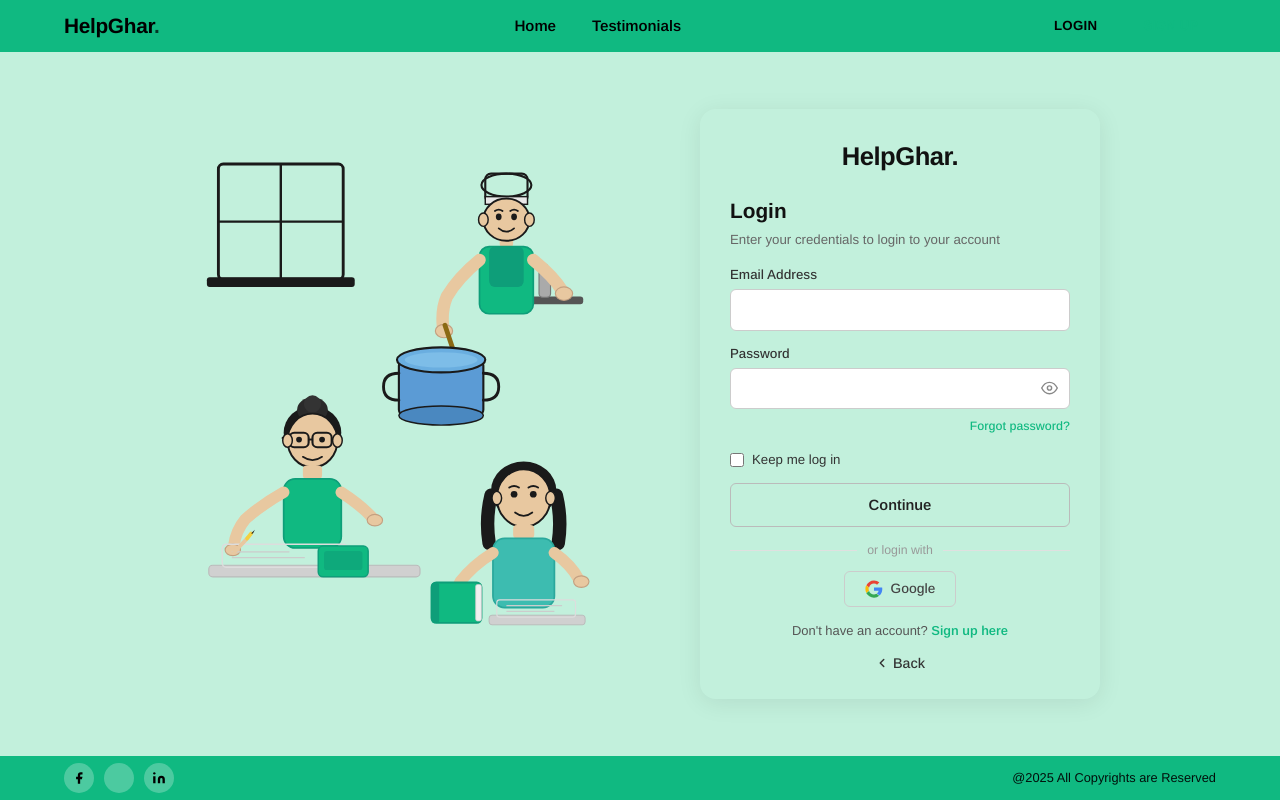
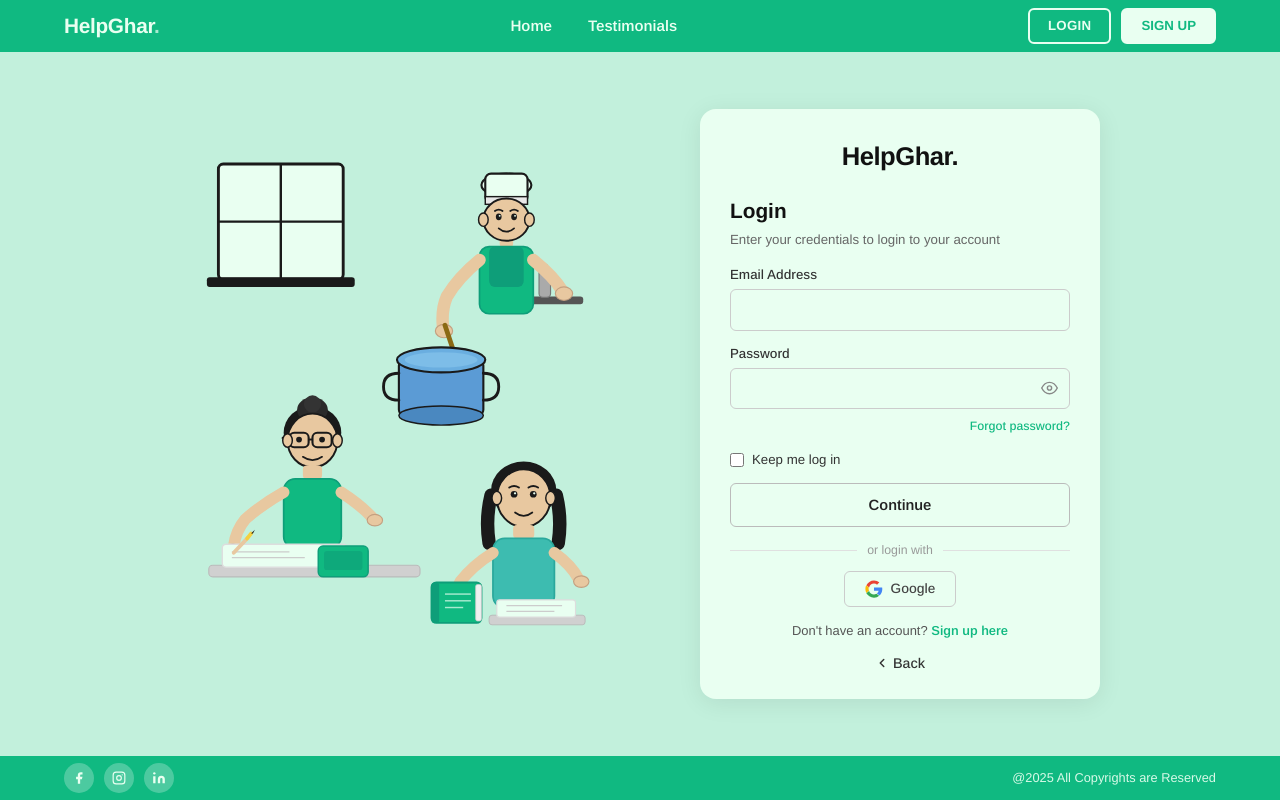
Before and after one commit to i-danishkhan/HelpGhar, a React (Vite) app in the folder client/: page /login in a window 1280 px wide. Built offline with nearby package versions, Linux system fonts and the light colour scheme.

Commit message:
login page color updated

```diff
--- a/client/src/pages/login.tsx
+++ b/client/src/pages/login.tsx
@@ -12,7 +12,7 @@
 
 const LoginIllustration = () => (
   <svg viewBox="0 0 500 560" fill="none" xmlns="http://www.w3.org/2000/svg" style={{ width: "100%", height: "100%", maxHeight: "calc(100vh - 110px)" }}>
-    <rect x="40" y="30" width="130" height="120" rx="5" fill="##E9FFF1" stroke="#1a1a1a" strokeWidth="3"/>
+    <rect x="40" y="30" width="130" height="120" rx="5" fill="#E9FFF1" stroke="#1a1a1a" strokeWidth="3"/>
     <line x1="105" y1="30" x2="105" y2="150" stroke="#1a1a1a" strokeWidth="2.5"/>
     <line x1="40" y1="90" x2="170" y2="90" stroke="#1a1a1a" strokeWidth="2.5"/>
     <rect x="28" y="148" width="154" height="10" rx="3" fill="#1a1a1a"/>
@@ -23,15 +23,15 @@
     <rect x="357" y="126" width="5" height="9" rx="2" fill="#888"/>
     <rect x="374" y="140" width="12" height="29" rx="4" fill="#aaa" stroke="#777" strokeWidth="1.2"/>
     <rect x="378" y="134" width="5" height="9" rx="2" fill="#777"/>
-    <ellipse cx="340" cy="52" rx="26" ry="12" fill="##E9FFF1" stroke="#1a1a1a" strokeWidth="2.2"/>
-    <rect x="318" y="40" width="44" height="30" rx="6" fill="##E9FFF1" stroke="#1a1a1a" strokeWidth="2.2"/>
+    <ellipse cx="340" cy="52" rx="26" ry="12" fill="#E9FFF1" stroke="#1a1a1a" strokeWidth="2.2"/>
+    <rect x="318" y="40" width="44" height="30" rx="6" fill="#E9FFF1" stroke="#1a1a1a" strokeWidth="2.2"/>
     <rect x="318" y="64" width="44" height="8" fill="#e8e8e8" stroke="#1a1a1a" strokeWidth="1.5"/>
     <rect x="333" y="102" width="14" height="14" rx="3" fill="#e8c8a0"/>
     <ellipse cx="340" cy="88" rx="24" ry="22" fill="#e8c8a0" stroke="#1a1a1a" strokeWidth="2"/>
     <ellipse cx="332" cy="85" rx="3" ry="3.5" fill="#1a1a1a"/>
     <ellipse cx="348" cy="85" rx="3" ry="3.5" fill="#1a1a1a"/>
-    <circle cx="333" cy="84" r="1" fill="##E9FFF1"/>
-    <circle cx="349" cy="84" r="1" fill="##E9FFF1"/>
+    <circle cx="333" cy="84" r="1" fill="#E9FFF1"/>
+    <circle cx="349" cy="84" r="1" fill="#E9FFF1"/>
     <path d="M328 79 Q332 76 336 79" stroke="#1a1a1a" strokeWidth="1.8" fill="none" strokeLinecap="round"/>
     <path d="M344 79 Q348 76 352 79" stroke="#1a1a1a" strokeWidth="1.8" fill="none" strokeLinecap="round"/>
     <path d="M332 97 Q340 104 348 97" stroke="#1a1a1a" strokeWidth="1.8" fill="none" strokeLinecap="round"/>
@@ -72,7 +72,7 @@
     <path d="M168 372 Q188 385 200 398" stroke="#e8c8a0" strokeWidth="12" strokeLinecap="round" fill="none"/>
     <ellipse cx="203" cy="401" rx="8" ry="6" fill="#e8c8a0" stroke="#c4a080" strokeWidth="1.2"/>
     <rect x="30" y="448" width="220" height="12" rx="4" fill="#d0d0d0" stroke="#bbb" strokeWidth="1.2"/>
-    <rect x="44" y="426" width="130" height="24" rx="4" fill="##E9FFF1" stroke="#ddd" strokeWidth="1.5"/>
+    <rect x="44" y="426" width="130" height="24" rx="4" fill="#E9FFF1" stroke="#ddd" strokeWidth="1.5"/>
     <line x1="54" y1="434" x2="114" y2="434" stroke="#ccc" strokeWidth="1.2"/>
     <line x1="54" y1="440" x2="130" y2="440" stroke="#ccc" strokeWidth="1.2"/>
     <line x1="56" y1="435" x2="70" y2="420" stroke="#e8c8a0" strokeWidth="4" strokeLinecap="round"/>
@@ -87,8 +87,8 @@
     <rect x="347" y="406" width="22" height="14" rx="4" fill="#e8c8a0"/>
     <ellipse cx="348" cy="374" rx="3.5" ry="3.5" fill="#1a1a1a"/>
     <ellipse cx="368" cy="374" rx="3.5" ry="3.5" fill="#1a1a1a"/>
-    <circle cx="349" cy="373" r="1.2" fill="##E9FFF1"/>
-    <circle cx="369" cy="373" r="1.2" fill="##E9FFF1"/>
+    <circle cx="349" cy="373" r="1.2" fill="#E9FFF1"/>
+    <circle cx="369" cy="373" r="1.2" fill="#E9FFF1"/>
     <path d="M343 367 Q348 364 353 367" stroke="#1a1a1a" strokeWidth="2" fill="none" strokeLinecap="round"/>
     <path d="M363 367 Q368 364 373 367" stroke="#1a1a1a" strokeWidth="2" fill="none" strokeLinecap="round"/>
     <path d="M349 393 Q358 400 367 393" stroke="#1a1a1a" strokeWidth="1.8" fill="none" strokeLinecap="round"/>
@@ -102,11 +102,11 @@
     <rect x="262" y="466" width="52" height="42" rx="5" fill="#10B981" stroke="#0e9e79" strokeWidth="2"/>
     <rect x="262" y="466" width="8" height="42" rx="3" fill="#0e9e79"/>
     <rect x="308" y="468" width="6" height="38" rx="2" fill="#f0f0f0" stroke="#ccc" strokeWidth="0.8"/>
-    <line x1="276" y1="478" x2="303" y2="478" stroke="##E9FFF1" strokeWidth="1.5" opacity="0.7"/>
-    <line x1="276" y1="485" x2="303" y2="485" stroke="##E9FFF1" strokeWidth="1.5" opacity="0.7"/>
-    <line x1="276" y1="492" x2="295" y2="492" stroke="##E9FFF1" strokeWidth="1.5" opacity="0.7"/>
+    <line x1="276" y1="478" x2="303" y2="478" stroke="#E9FFF1" strokeWidth="1.5" opacity="0.7"/>
+    <line x1="276" y1="485" x2="303" y2="485" stroke="#E9FFF1" strokeWidth="1.5" opacity="0.7"/>
+    <line x1="276" y1="492" x2="295" y2="492" stroke="#E9FFF1" strokeWidth="1.5" opacity="0.7"/>
     <rect x="322" y="500" width="100" height="10" rx="3" fill="#d0d0d0" stroke="#bbb" strokeWidth="1"/>
-    <rect x="330" y="484" width="82" height="18" rx="3" fill="##E9FFF1" stroke="#ddd" strokeWidth="1.2"/>
+    <rect x="330" y="484" width="82" height="18" rx="3" fill="#E9FFF1" stroke="#ddd" strokeWidth="1.2"/>
     <line x1="340" y1="490" x2="398" y2="490" stroke="#ccc" strokeWidth="1.2"/>
     <line x1="340" y1="496" x2="390" y2="496" stroke="#ccc" strokeWidth="1.2"/>
   </svg>
@@ -130,7 +130,7 @@
       display: "flex", alignItems: "center", justifyContent: "center",
       flexShrink: 0, marginTop: 1,
     }}>
-      <svg width="10" height="10" viewBox="0 0 24 24" fill="none" stroke="##E9FFF1" strokeWidth="3" strokeLinecap="round">
+      <svg width="10" height="10" viewBox="0 0 24 24" fill="none" stroke="#E9FFF1" strokeWidth="3" strokeLinecap="round">
         <line x1="18" y1="6" x2="6" y2="18"/>
         <line x1="6" y1="6" x2="18" y2="18"/>
       </svg>
@@ -191,13 +191,13 @@
       display: "flex", alignItems: "center", justifyContent: "center",
       flexShrink: 0,
     }}>
-      <svg width="10" height="10" viewBox="0 0 24 24" fill="none" stroke="##E9FFF1" strokeWidth="3" strokeLinecap="round">
+      <svg width="10" height="10" viewBox="0 0 24 24" fill="none" stroke="#E9FFF1" strokeWidth="3" strokeLinecap="round">
         <line x1="18" y1="6" x2="6" y2="18"/>
         <line x1="6" y1="6" x2="18" y2="18"/>
       </svg>
     </div>
     <div style={{ flex: 1 }}>
-      <p style={{ fontSize: "0.83rem", fontWeight: 600, color: "##E9FFF1", margin: "0 0 2px" }}>Login failed</p>
+      <p style={{ fontSize: "0.83rem", fontWeight: 600, color: "#E9FFF1", margin: "0 0 2px" }}>Login failed</p>
       <p style={{ fontSize: "0.77rem", color: "#aaa", margin: 0 }}>{message}</p>
     </div>
     <button
@@ -231,7 +231,7 @@
     animation: "fadeIn 0.2s ease forwards",
   }}>
     <div style={{
-      background: "##E9FFF1",
+      background: "#E9FFF1",
       borderRadius: "20px",
       padding: "2.5rem 2rem 2rem",
       maxWidth: "380px",
@@ -271,7 +271,7 @@
         onClick={onContinue}
         style={{
           width: "100%", padding: "11px",
-          background: "#10B981", color: "##E9FFF1",
+          background: "#10B981", color: "#E9FFF1",
           border: "none", borderRadius: "8px",
           fontSize: "0.93rem", fontWeight: 600, cursor: "pointer",
           transition: "background 0.15s",
@@ -340,7 +340,7 @@
     padding: "9px 13px",
     fontSize: "0.89rem",
     outline: "none",
-    background: hasError ? "#fff5f5" : "##E9FFF1",
+    background: hasError ? "#fff5f5" : "#E9FFF1",
     color: "#222",
     boxSizing: "border-box",
     transition: "border-color 0.2s, background 0.2s",
@@ -373,18 +373,18 @@
         justifyContent: "space-between", padding: "0 5%",
         height: "52px", flexShrink: 0, boxShadow: "0 2px 8px rgba(0,0,0,0.1)"
       }}>
-        <div style={{ fontWeight: 800, fontSize: "1.3rem", color: "##E9FFF1", letterSpacing: "-0.3px" }}>
+        <div style={{ fontWeight: 800, fontSize: "1.3rem", color: "#E9FFF1", letterSpacing: "-0.3px" }}>
           HelpGhar<span style={{ opacity: 0.7 }}>.</span>
         </div>
         <div style={{ display: "flex", gap: "36px" }}>
-          <a href="/" style={{ color: "##E9FFF1", fontWeight: 600, fontSize: "0.95rem", textDecoration: "none" }}>Home</a>
-          <a href="#testimonials" style={{ color: "##E9FFF1", fontWeight: 600, fontSize: "0.95rem", textDecoration: "none" }}>Testimonials</a>
+          <a href="/" style={{ color: "#E9FFF1", fontWeight: 600, fontSize: "0.95rem", textDecoration: "none" }}>Home</a>
+          <a href="#testimonials" style={{ color: "#E9FFF1", fontWeight: 600, fontSize: "0.95rem", textDecoration: "none" }}>Testimonials</a>
         </div>
         <div style={{ display: "flex", gap: "10px", alignItems: "center" }}>
           <button
             onClick={() => navigate("/login")}
             style={{
-              background: "transparent", color: "##E9FFF1", border: "2px solid ##E9FFF1",
+              background: "transparent", color: "#E9FFF1", border: "2px solid #E9FFF1",
               borderRadius: "6px", padding: "6px 18px", fontWeight: 700,
               fontSize: "0.83rem", cursor: "pointer", letterSpacing: "0.3px"
             }}
@@ -394,7 +394,7 @@
           <button
             onClick={() => navigate("/signup")}
             style={{
-              background: "##E9FFF1", color: "#10B981", border: "2px solid ##E9FFF1",
+              background: "#E9FFF1", color: "#10B981", border: "2px solid #E9FFF1",
               borderRadius: "6px", padding: "6px 18px", fontWeight: 700,
               fontSize: "0.83rem", cursor: "pointer"
             }}
@@ -420,7 +420,7 @@
           {/* RIGHT: Login Card */}
           <div style={{
             flex: "0 0 auto", width: "100%", maxWidth: "400px",
-            background: "##E9FFF1", borderRadius: "16px",
+            background: "#E9FFF1", borderRadius: "16px",
             padding: "28px 30px 22px",
             boxShadow: "0 4px 24px rgba(0,0,0,0.08)"
           }}>
@@ -523,7 +523,7 @@
               <button
                 type="submit"
                 style={{
-                  width: "100%", background: "##E9FFF1", color: "#222",
+                  width: "100%", background: "#E9FFF1", color: "#222",
                   border: "1.5px solid #bbb", borderRadius: "6px",
                   padding: "10px", fontSize: "0.93rem", fontWeight: 600, cursor: "pointer"
                 }}
@@ -543,7 +543,7 @@
             <div style={{ display: "flex", justifyContent: "center", marginBottom: "14px" }}>
               <button style={{
                 display: "flex", alignItems: "center", gap: "8px",
-                background: "##E9FFF1", color: "#444", border: "1.5px solid #ccc",
+                background: "#E9FFF1", color: "#444", border: "1.5px solid #ccc",
                 borderRadius: "6px", padding: "7px 20px", fontSize: "0.85rem",
                 fontWeight: 500, cursor: "pointer"
               }}>
@@ -591,26 +591,26 @@
       }}>
         <div style={{ display: "flex", gap: "10px" }}>
           <a href="#" style={{ width: "30px", height: "30px", borderRadius: "50%", background: "rgba(255,255,255,0.25)", display: "flex", alignItems: "center", justifyContent: "center" }}>
-            <svg width="14" height="14" viewBox="0 0 24 24" fill="##E9FFF1">
+            <svg width="14" height="14" viewBox="0 0 24 24" fill="#E9FFF1">
               <path d="M18 2h-3a5 5 0 00-5 5v3H7v4h3v8h4v-8h3l1-4h-4V7a1 1 0 011-1h3z"/>
             </svg>
           </a>
           <a href="#" style={{ width: "30px", height: "30px", borderRadius: "50%", background: "rgba(255,255,255,0.25)", display: "flex", alignItems: "center", justifyContent: "center" }}>
-            <svg width="14" height="14" viewBox="0 0 24 24" fill="none" stroke="##E9FFF1" strokeWidth="2" strokeLinecap="round">
+            <svg width="14" height="14" viewBox="0 0 24 24" fill="none" stroke="#E9FFF1" strokeWidth="2" strokeLinecap="round">
               <rect x="2" y="2" width="20" height="20" rx="5"/>
               <circle cx="12" cy="12" r="4"/>
-              <circle cx="17.5" cy="6.5" r="1" fill="##E9FFF1" stroke="none"/>
+              <circle cx="17.5" cy="6.5" r="1" fill="#E9FFF1" stroke="none"/>
             </svg>
           </a>
           <a href="#" style={{ width: "30px", height: "30px", borderRadius: "50%", background: "rgba(255,255,255,0.25)", display: "flex", alignItems: "center", justifyContent: "center" }}>
-            <svg width="14" height="14" viewBox="0 0 24 24" fill="##E9FFF1">
+            <svg width="14" height="14" viewBox="0 0 24 24" fill="#E9FFF1">
               <path d="M16 8a6 6 0 016 6v7h-4v-7a2 2 0 00-2-2 2 2 0 00-2 2v7h-4v-7a6 6 0 016-6z"/>
               <rect x="2" y="9" width="4" height="12"/>
               <circle cx="4" cy="4" r="2"/>
             </svg>
           </a>
         </div>
-        <p style={{ color: "##E9FFF1", fontSize: "0.8rem", opacity: 0.92 }}>
+        <p style={{ color: "#E9FFF1", fontSize: "0.8rem", opacity: 0.92 }}>
           @2025 All Copyrights are Reserved
         </p>
       </footer>
```
